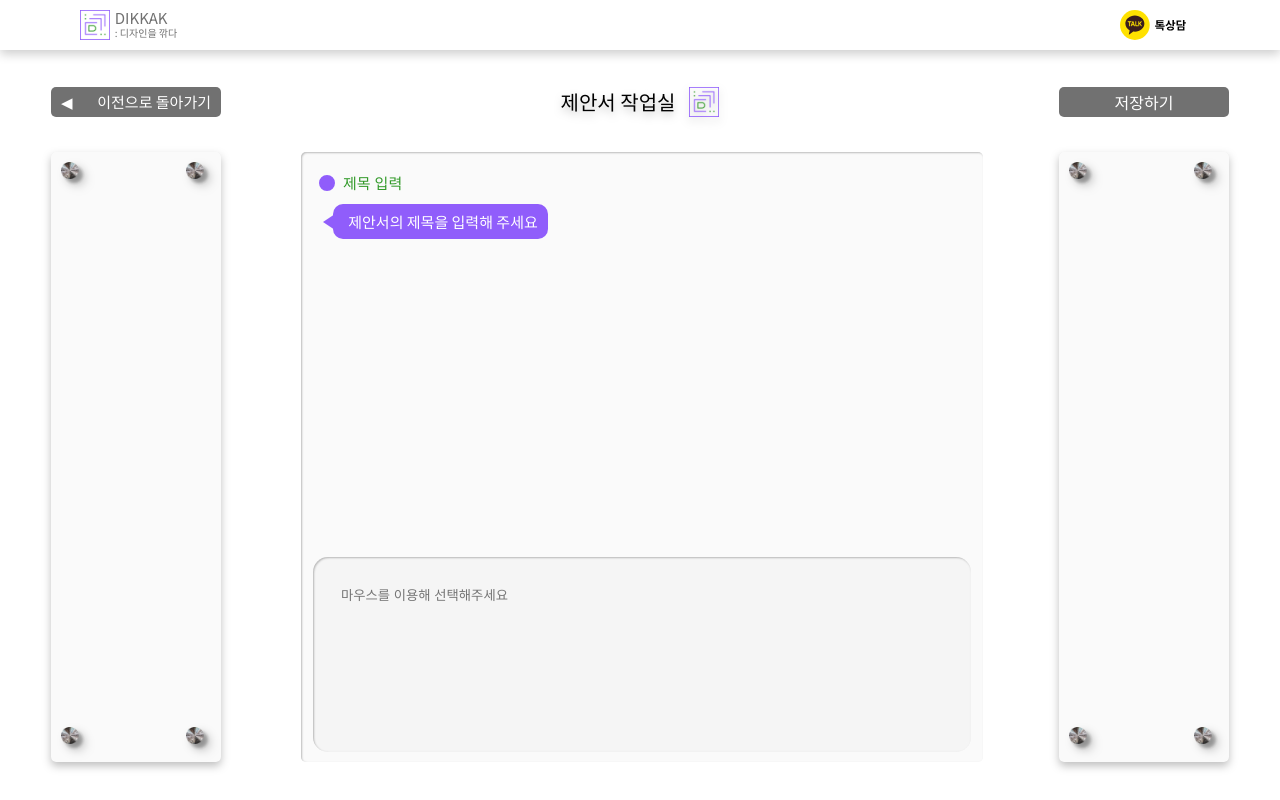
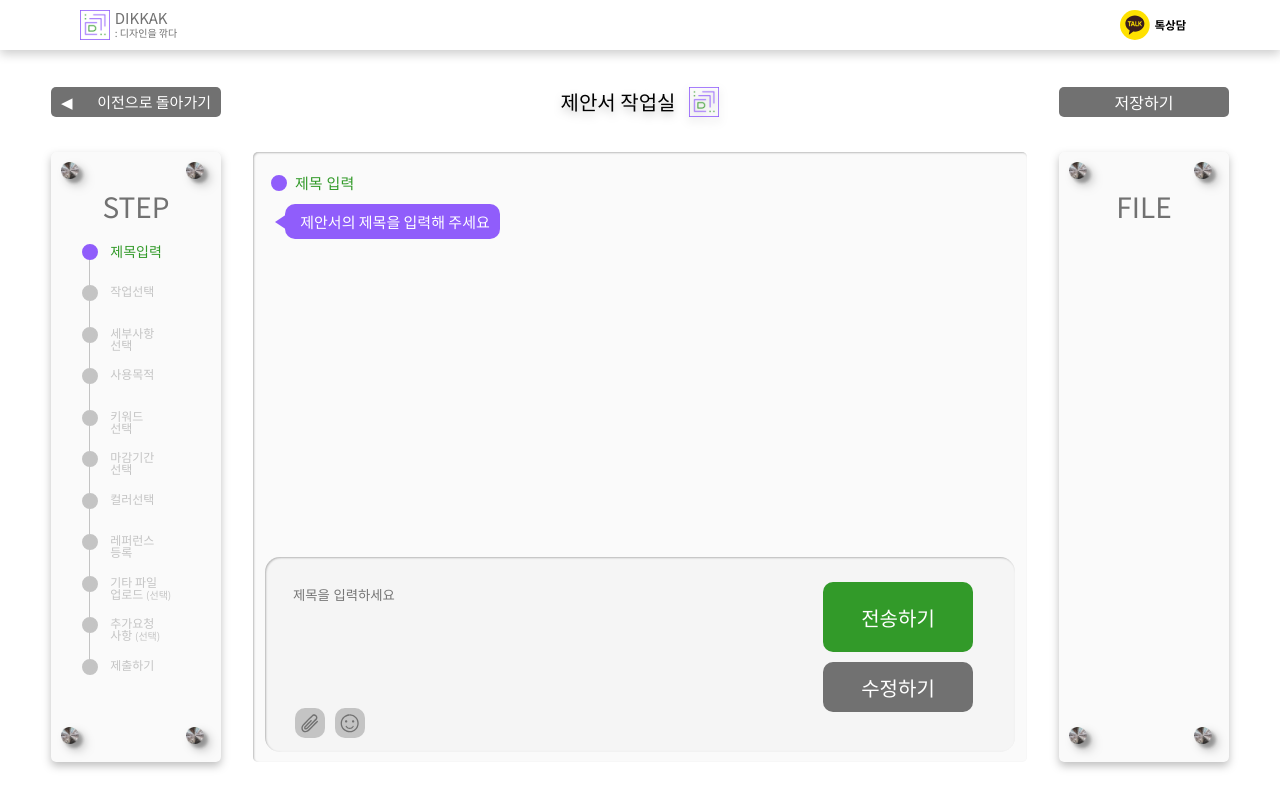
Before and after one commit to dikkak/dikkak-frontend, a React (Create React App) app: page /workspace_client/title in a window 1280 px wide. Shown: the top 800 px of the page. Built offline with nearby package versions, Linux system fonts and the light colour scheme; no server answers.

Commit message:
[제안서 작업실] 제목입력 컴포넌트 1차완성

```diff
--- a/src/pages/WorkSpace_client/index.tsx
+++ b/src/pages/WorkSpace_client/index.tsx
@@ -1,10 +1,12 @@
-import React from "react";
+import React, { useRef, useState } from "react";
 import Menu from "../../components/Menu";
 import Footer from "../../components/Footer";
 import styled from "styled-components";
 import { useNavigate } from "react-router-dom";
 import logoImg from "../../assets/logoImage/logoBasic.svg";
 import blurPin from "../../assets/mainPageImage/blurPin.png";
+import fileImg from '../../assets/workspaceImage/fileImg.svg';
+import emojiImg from '../../assets/workspaceImage/emojiImg.svg';
 
 const Container = styled.div`
   max-width: 1440px;
@@ -159,15 +161,15 @@ const BlurBackground = styled.div`
 
   filter: drop-shadow(0px 4px 4px rgba(0, 0, 0, 0.25));
 
-  &:first-child {
+  /* &:first-child {
     margin-right: 5rem;
-  }
+  } */
 `;
 
 const Box = styled.div`
   width: 774px;
   height: 100%;
-  margin-right: 76px;
+  /* margin-right: 76px; */
   background-color: #fafafa;
   box-shadow: inset 1px 1px 2px rgba(0, 0, 0, 0.25);
   border-radius: 5px;
@@ -180,7 +182,7 @@ const BoxContent = styled.div`
   background-color: transparent;
 `;
 
-const StepTitle = styled.p`
+const StepTitle = styled.span`
   font-family: "Inter";
   font-style: normal;
   font-weight: 500;
@@ -215,11 +217,13 @@ const Step = styled.h3`
 `;
 
 const MessageBox = styled.ul`
+  position: relative;
   width: 100%;
   height: 333px;
   background-color: transparent;
   margin-bottom: 20px;
-  p {
+`;
+const SystemMessage = styled.p`
   height: 35px;
   width: 215px;
   background-color: ${(props) => props.theme.mainColor};
@@ -230,6 +234,7 @@ const MessageBox = styled.ul`
   border-radius: 10px;
   font-size: 15px;
   margin-left: 20px;
+  margin-bottom: 20px;
   padding-right: 10px;
   &::before {
     content: "";
@@ -243,10 +248,72 @@ const MessageBox = styled.ul`
     border-right: 15px solid ${(props) => props.theme.mainColor};
     left: -10.5px;
   }
+`;
+
+const ClientMessage = styled.p`
+  position: relative;
+  right: -45px;
+  height: 35px;
+  width: 679px;
+  background-color: white;
+  color: #717171;
+  display: flex;
+  justify-content: right;
+  align-items: center;
+  border: 1px solid ${props => props.theme.mainColor};
+  border-radius: 10px;
+  font-size: 15px;
+  margin-bottom: 25px;
+  padding-right: 20px;
+  &::before {
+    content: '';
+    position: absolute;
+    border-style: solid;
+    border-width: 8px 0 8px 13px;
+    border-color: transparent #905DFB;
+    display: block;
+    width: 0;
+    z-index: 0;
+    right: -14px;
+    top: 9px;
+  }
+  &::after {
+    content: '';
+    position: absolute;
+    border-style: solid;
+    border-width: 8px 0 8px 13px;
+    border-color: transparent #FFFFFF;
+    display: block;
+    width: 0;
+    z-index: 1;
+    right: -12px;
+    top: 9px;
   }
 `;
-
+const NextStepButton = styled.button`
+  display: flex;
+  justify-content: space-between;
+  align-items: center;
+  width: 440px;
+  height: 30px;
+  background-color: #717171;
+  color: white;
+  font-size: 20px;
+  border: none;
+  border-radius: 5px;
+  cursor: pointer;
+  &:hover {
+    opacity: 0.8;
+  }
+`;
+const Circle = styled.div<{color: string}>`
+  width: 12px;
+  height: 12px;
+  border-radius: 50%;
+  background-color: ${props => props.color};
+`;
 const TextContainer = styled.div`
+  display: flex;
   width: 100%;
   height: 195px;
   background: rgba(240, 240, 240, 0.5);
@@ -256,7 +323,7 @@ const TextContainer = styled.div`
 `;
 
 const Text = styled.textarea.attrs({
-  placeholder: "마우스를 이용해 선택해주세요",
+  placeholder: "제목을 입력하세요",
 })`
   width: 533px;
   height: 100px;
@@ -273,10 +340,125 @@ const Text = styled.textarea.attrs({
     outline: none;
   }
 `;
+const SideTitle = styled.h1`
+  position: absolute;
+  top: 40px;
+  font-size: 28px;
+  margin-bottom: 30px;
+  color: #717171;
+`;
+const TimeLine = styled.div`
+  width: 55%;
+  margin: 50px auto;
+  height: 70%;
+`;
+const Outer = styled.div`
+  height: 100%;
+  display: grid;
+  grid-template-rows: repeat(10, 1fr);
+`;
+const TimeStep = styled.h3<{step?: 'done' | 'now' | 'yet'}>`
+  color: ${props => props.step === 'done' ? props.theme.mainColor : props.step === 'now' ? props.theme.subColor : '#C4C4C4'};
+  position: relative;
+  padding: 0 0 0 20px;
+  font-size: ${props => props.step === 'now' ? '14px' : '12px'};
+  border-left: 1px solid ${props => props.step === 'done' ? props.theme.mainColor : '#C4C4C4'};
+  &::before {
+    content: "";
+    position: absolute;
+    width: 10px;
+    height: 10px;
+    background: ${props => props.step === 'done' || props.step === 'now' ? props.theme.mainColor : '#C4C4C4'};
+    border: 3px solid ${props => props.step === 'done' || props.step === 'now' ? props.theme.mainColor : '#C4C4C4'};
+    border-radius: 999px;
+    left: -8.5px;
+  }
+`;
+
+const InputArea = styled.div`
+  flex: 0.7;
+`;
+const AdditionalButtons = styled.div`
+  width: 80px;
+  display: flex;
+  justify-content: space-around;
+  margin-left: 25px;
+  margin-top: 25px;
+`;
+const FileButton = styled.div`
+  width: 30px;
+  height: 30px;
+  background-image: url(${fileImg});
+  cursor: pointer;
+  &:hover {
+    opacity: 0.8;
+  }
+`;
+const EmojiButton = styled.div`
+  width: 30px;
+  height: 30px;
+  background-image: url(${emojiImg});
+  cursor: pointer;
+  &:hover {
+    opacity: 0.8;
+  }
+`;
+const SubmitArea = styled.div`
+  flex: 0.3;
+  margin: 25px 25px 0 0;
+`;
+const SubmitButton = styled.button`
+  width: 150px;
+  height: 70px;
+  background-color: ${props => props.theme.subColor};
+  color: white;
+  font-size: 20px;
+  border: none;
+  border-radius: 10px;
+  cursor: pointer;
+  &:hover {
+    opacity: 0.8;
+  }
+`;
+const EditButton = styled.button`
+  width: 150px;
+  height: 50px;
+  margin-top: 10px;
+  background-color: #717171;
+  color: white;
+  font-size: 20px;
+  border: none;
+  border-radius: 10px;
+  cursor: pointer;
+  &:hover {
+    opacity: 0.8;
+  }
+`;
 
 const WorkSpaceClient = () => {
   const navigate = useNavigate();
-
+  const [input, setInput] = useState('');
+  const [message, setMessage] = useState<string | undefined>();
+  const fileRef = useRef<HTMLInputElement>(null);
+  const textRef = useRef<HTMLTextAreaElement>(null);
+  const onFileClick = () => {
+    fileRef.current?.click();
+  }
+  const onInputChange = (e: React.ChangeEvent<HTMLTextAreaElement>) => {
+    setInput(e.target.value);
+  }
+  const onSubmit = () => {
+    if(input === '') return;
+    setMessage(input);
+    setInput('');
+    textRef.current?.setAttribute('placeholder', '수정하려면 수정하기 버튼을 누르세요');
+    textRef.current?.setAttribute('disabled', 'disabled');
+  }
+  const onEdit = () => {
+    textRef.current?.removeAttribute('disabled');
+    textRef.current?.setAttribute('placeholder', '제목을 입력하세요');
+    textRef.current?.focus();
+  }
   return (
     <>
       <Menu />
@@ -299,6 +481,22 @@ const WorkSpaceClient = () => {
               <BlurPin />
               <BlurPin />
               <BlurPin />
+              <SideTitle>STEP</SideTitle>
+              <TimeLine>
+                <Outer>
+                  <TimeStep step='now'>제목입력</TimeStep>
+                  <TimeStep step='yet'>작업선택</TimeStep>
+                  <TimeStep step='yet'>세부사항<br/>선택</TimeStep>
+                  <TimeStep step='yet'>사용목적</TimeStep>
+                  <TimeStep step='yet'>키워드<br/>선택</TimeStep>
+                  <TimeStep step='yet'>마감기간<br/>선택</TimeStep>
+                  <TimeStep step='yet'>컬러선택</TimeStep>
+                  <TimeStep step='yet'>레퍼런스<br/>등록</TimeStep>
+                  <TimeStep step='yet'>기타 파일<br/>업로드 <p style={{display: 'inline' ,fontSize: '10px'}}>(선택)</p></TimeStep>
+                  <TimeStep step='yet'>추가요청<br/>사항 <p style={{display: 'inline' ,fontSize: '10px'}}>(선택)</p></TimeStep>
+                  <TimeStep step='yet'>제출하기</TimeStep>
+                </Outer>
+              </TimeLine>
             </BlurBackground>
             <Box>
               <BoxContent>
@@ -306,10 +504,37 @@ const WorkSpaceClient = () => {
                   <Step>제목 입력</Step>
                 </StepTitle>
                 <MessageBox>
-                  <p>제안서의 제목을 입력해 주세요</p>
+                  <SystemMessage>제안서의 제목을 입력해 주세요</SystemMessage>
+                  {
+                    message ? (
+                      <>
+                        <ClientMessage>{message}</ClientMessage>
+                        <div style={{display: 'flex', justifyContent: 'center'}}>
+                          <NextStepButton>
+                            <Circle color='#EFDC34'/>
+                            NEXT STEP
+                            <Circle color='#28BF1B'/>
+                          </NextStepButton>
+                        </div>
+                      </>
+
+                    ) : null
+                  }
+
                 </MessageBox>
                 <TextContainer>
-                  <Text></Text>
+                  <InputArea>
+                    <Text ref={textRef} onChange={onInputChange} value={input}/>
+                    <AdditionalButtons>
+                      <FileButton onClick={onFileClick}/>
+                      <input ref={fileRef} type="file" accept="image/*" style={{display: 'none'}} />
+                      <EmojiButton/>
+                    </AdditionalButtons>
+                  </InputArea>
+                  <SubmitArea>
+                    <SubmitButton onClick={onSubmit}>전송하기</SubmitButton>
+                    <EditButton onClick={onEdit}>수정하기</EditButton>
+                  </SubmitArea>
                 </TextContainer>
               </BoxContent>
             </Box>
@@ -318,6 +543,7 @@ const WorkSpaceClient = () => {
               <BlurPin />
               <BlurPin />
               <BlurPin />
+              <SideTitle>FILE</SideTitle>
             </BlurBackground>
           </Content>
         </Wrapper>
```
Also changed, not shown: src/assets/workspaceImage/emojiImg.svg (added), src/assets/workspaceImage/fileImg.svg (added). Lines whose indentation alone changed are shown as unchanged.
